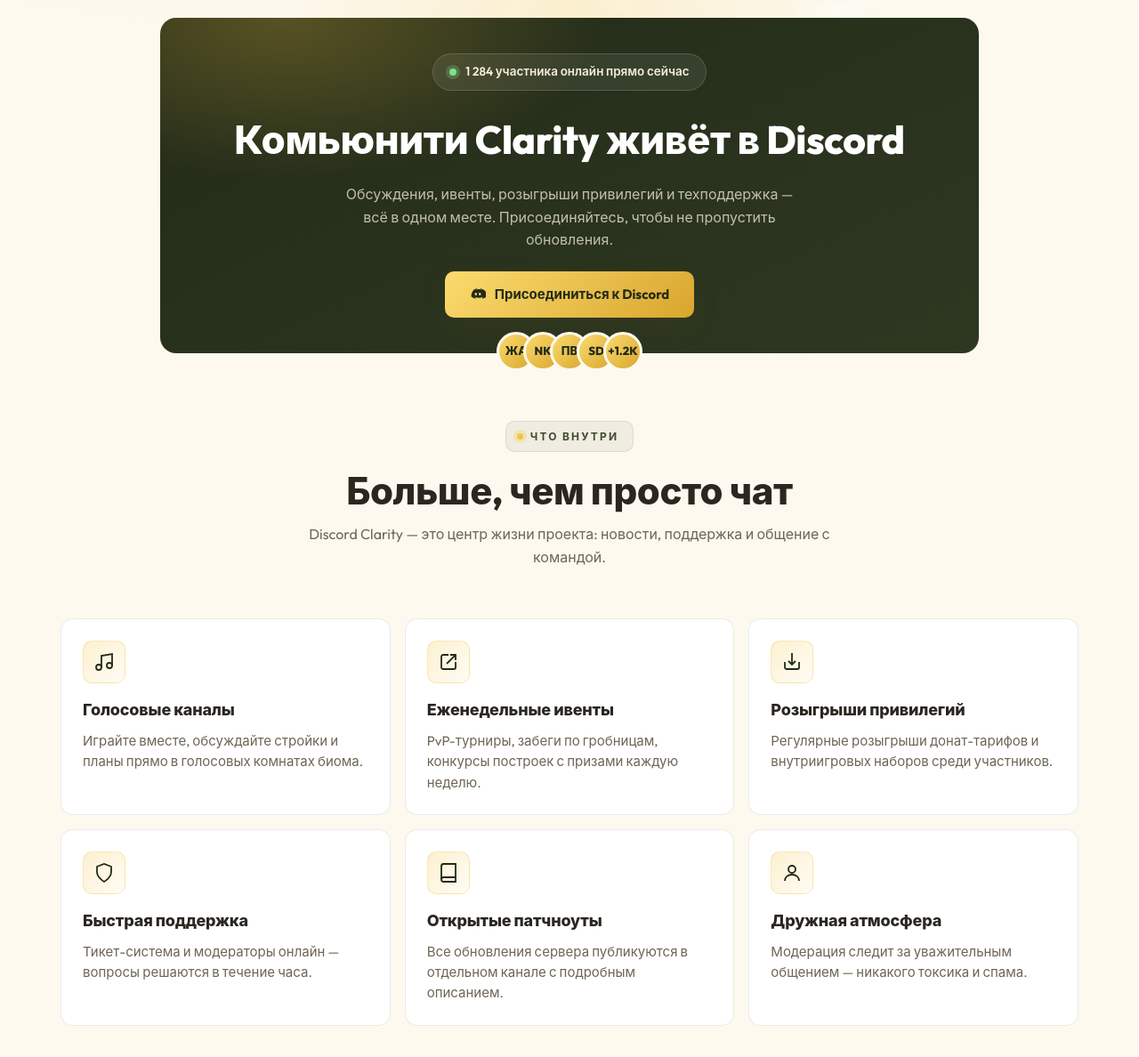
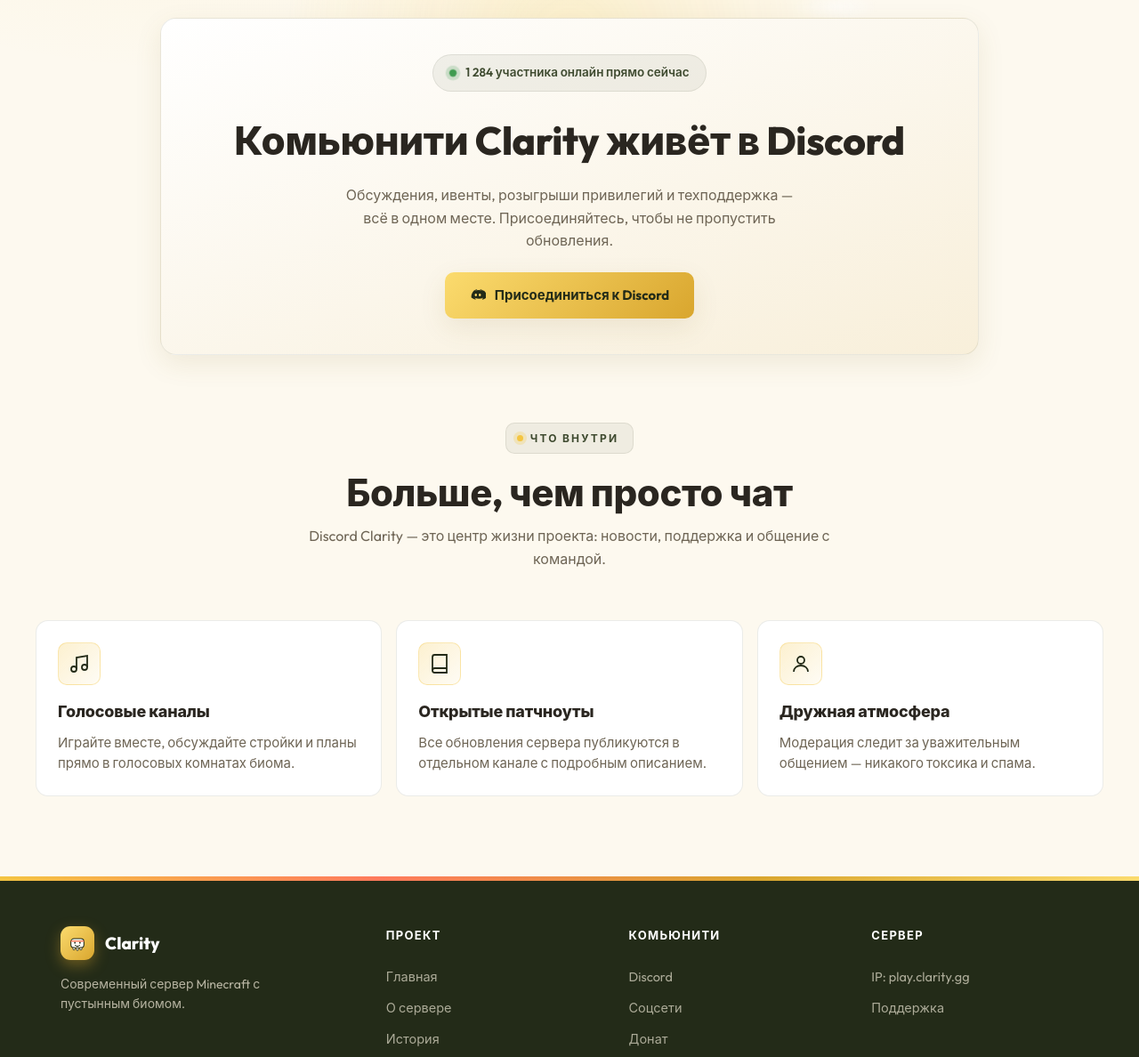
Before and after one commit to Dtermi/clarity, a website: page discord.html in a window 1280 px wide. Shown: the part 120-1308 px from the top of the page at 89% size. Drawn offline with Linux system fonts and the light colour scheme.

Commit message:
Add files via upload

```diff
--- a/discord.html
+++ b/discord.html
@@ -15,47 +15,27 @@
   .discord-card{
     max-width:920px; margin:0 auto; padding:40px 32px; text-align:center;
     border-radius:var(--r-lg); position:relative; overflow:hidden;
-    background:linear-gradient(155deg, var(--olive-deep), #2e3821);
-    color:#F6EFDD;
+    background:linear-gradient(160deg, #ffffff, var(--bg-sand-2));
+    border:1px solid var(--line);
+    box-shadow:var(--shadow-md);
+    color:var(--ink);
   }
-  .discord-card::before{
-    content:''; position:absolute; inset:0;
-    background:radial-gradient(600px 300px at 15% 0%, rgba(244,197,66,.25), transparent 60%);
-    pointer-events:none;
+  .discord-card h1{ color:var(--ink); font-size:clamp(30px,4.4vw,44px); margin-bottom:14px; position:relative; }
+  .discord-card p{ color:var(--ink-soft); max-width:520px; margin:0 auto 22px; position:relative; font-size:16px; }
+  .online-pill{
+    display:inline-flex; align-items:center; gap:10px; background:rgba(62,74,47,.07);
+    border:1px solid var(--line); padding:9px 18px; border-radius:var(--r-pill);
+    font-size:13.5px; font-weight:600; margin-bottom:20px; position:relative; color:var(--olive);
   }
-  .discord-card h1{ color:#fff; font-size:clamp(30px,4.4vw,44px); margin-bottom:14px; position:relative; }
-  .discord-card p{ color:rgba(246,239,221,.75); max-width:520px; margin:0 auto 22px; position:relative; font-size:16px; }
-  .online-pill{
-    display:inline-flex; align-items:center; gap:10px; background:rgba(255,255,255,.08);
-    border:1px solid rgba(255,255,255,.15); padding:9px 18px; border-radius:var(--r-pill);
-    font-size:13.5px; font-weight:600; margin-bottom:20px; position:relative;
-  }
-  .online-pill .live-dot{ width:8px; height:8px; border-radius:50%; background:#7FE08A; box-shadow:0 0 0 4px rgba(127,224,138,.25); animation:pulse 2s infinite; }
+  .online-pill .live-dot{ width:8px; height:8px; border-radius:50%; background:#3E9B4F; box-shadow:0 0 0 4px rgba(62,155,79,.2); animation:pulse 2s infinite; }
   @keyframes pulse{ 0%,100%{ transform:scale(1); } 50%{ transform:scale(1.3); } }
   .discord-join{ position:relative; }
-
-  .members-strip{ display:flex; justify-content:center; margin-top:-24px; position:relative; }
-  .avatars{ display:flex; }
-  .avatars span{
-    width:44px; height:44px; border-radius:50%; border:3px solid var(--bg-sand);
-    background:linear-gradient(135deg,var(--sand-2),var(--sand-deep)); margin-left:-14px;
-    display:flex; align-items:center; justify-content:center; font-weight:800; color:var(--olive-deep); font-size:13px;
-  }
-  .avatars span:first-child{ margin-left:0; }
 
   .perks-grid{ display:grid; grid-template-columns:repeat(3,1fr); gap:16px; margin-top:56px; }
   @media(max-width:900px){ .perks-grid{ grid-template-columns:1fr 1fr; } }
   @media(max-width:620px){ .perks-grid{ grid-template-columns:1fr; } }
 
-  .stat-band{
-    display:grid; grid-template-columns:repeat(4,1fr); gap:1px; background:var(--line);
-    border:1px solid var(--line); border-radius:var(--r-lg); overflow:hidden; margin-top:90px;
-  }
-  .stat-band div{ background:#fff; padding:30px 16px; text-align:center; }
-  .stat-band b{ display:block; font-size:30px; font-weight:800; color:var(--olive-deep); }
-  .stat-band span{ font-size:12.5px; color:var(--ink-soft); text-transform:uppercase; letter-spacing:.06em; }
-  @media(max-width:700px){ .stat-band{ grid-template-columns:1fr 1fr; } }
-</style>
+  </style>
 </head>
 <body>
 
@@ -98,15 +78,10 @@
         </a>
       </div>
     </div>
-    <div class="members-strip reveal">
-      <div class="avatars">
-        <span>ЖА</span><span>NK</span><span>ПВ</span><span>SD</span><span>+1.2K</span>
-      </div>
-    </div>
   </div>
 </header>
 
-<section class="container">
+<section class="container" style="padding:20px 0 90px;">
   <div class="section-head reveal">
     <div class="eyebrow" style="margin:0 auto 20px;"><span class="dot"></span>Что внутри</div>
     <h2>Больше, чем просто чат</h2>
@@ -117,21 +92,6 @@
       <div class="icon-tile"><svg viewBox="0 0 24 24" fill="none" stroke="currentColor" stroke-width="1.8"><path d="M9 18V5l12-2v13"/><circle cx="6" cy="18" r="3"/><circle cx="18" cy="16" r="3"/></svg></div>
       <h3>Голосовые каналы</h3>
       <p>Играйте вместе, обсуждайте стройки и планы прямо в голосовых комнатах биома.</p>
-    </div>
-    <div class="card reveal reveal-delay-1">
-      <div class="icon-tile"><svg viewBox="0 0 24 24" fill="none" stroke="currentColor" stroke-width="1.8"><path d="M20 12v6a2 2 0 0 1-2 2H6a2 2 0 0 1-2-2V6a2 2 0 0 1 2-2h6"/><path d="M14 4h6v6M10 14 20 4"/></svg></div>
-      <h3>Еженедельные ивенты</h3>
-      <p>PvP-турниры, забеги по гробницам, конкурсы построек с призами каждую неделю.</p>
-    </div>
-    <div class="card reveal reveal-delay-2">
-      <div class="icon-tile"><svg viewBox="0 0 24 24" fill="none" stroke="currentColor" stroke-width="1.8"><path d="M20 12v6a2 2 0 0 1-2 2H6a2 2 0 0 1-2-2v-6M12 2v13M8 11l4 4 4-4"/></svg></div>
-      <h3>Розыгрыши привилегий</h3>
-      <p>Регулярные розыгрыши донат-тарифов и внутриигровых наборов среди участников.</p>
-    </div>
-    <div class="card reveal">
-      <div class="icon-tile"><svg viewBox="0 0 24 24" fill="none" stroke="currentColor" stroke-width="1.8"><path d="M12 22s8-4.5 8-11V5l-8-3-8 3v6c0 6.5 8 11 8 11Z"/></svg></div>
-      <h3>Быстрая поддержка</h3>
-      <p>Тикет-система и модераторы онлайн — вопросы решаются в течение часа.</p>
     </div>
     <div class="card reveal reveal-delay-1">
       <div class="icon-tile"><svg viewBox="0 0 24 24" fill="none" stroke="currentColor" stroke-width="1.8"><path d="M4 19.5A2.5 2.5 0 0 1 6.5 17H20"/><path d="M6.5 2H20v20H6.5A2.5 2.5 0 0 1 4 19.5v-15A2.5 2.5 0 0 1 6.5 2Z"/></svg></div>
@@ -145,15 +105,9 @@
     </div>
   </div>
 
-  <div class="stat-band reveal">
-    <div><b data-count="18400">0</b><span>Участников</span></div>
-    <div><b data-count="1284">0</b><span>Онлайн сейчас</span></div>
-    <div><b data-count="42">0</b><span>Каналов</span></div>
-    <div><b data-count="24" data-suffix="/7">0</b><span>Модерация</span></div>
-  </div>
 </section>
 
-<footer style="margin-top:110px;">
+<footer style="margin-top:0;">
   <div class="container">
     <div class="footer-grid">
       <div>
```
